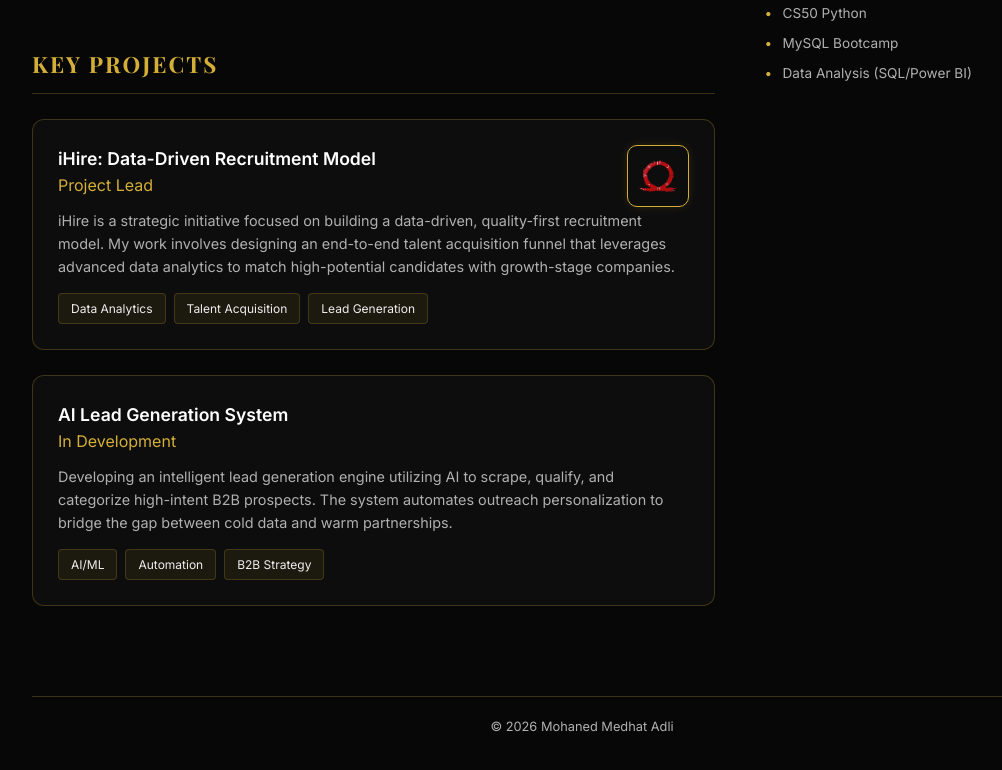
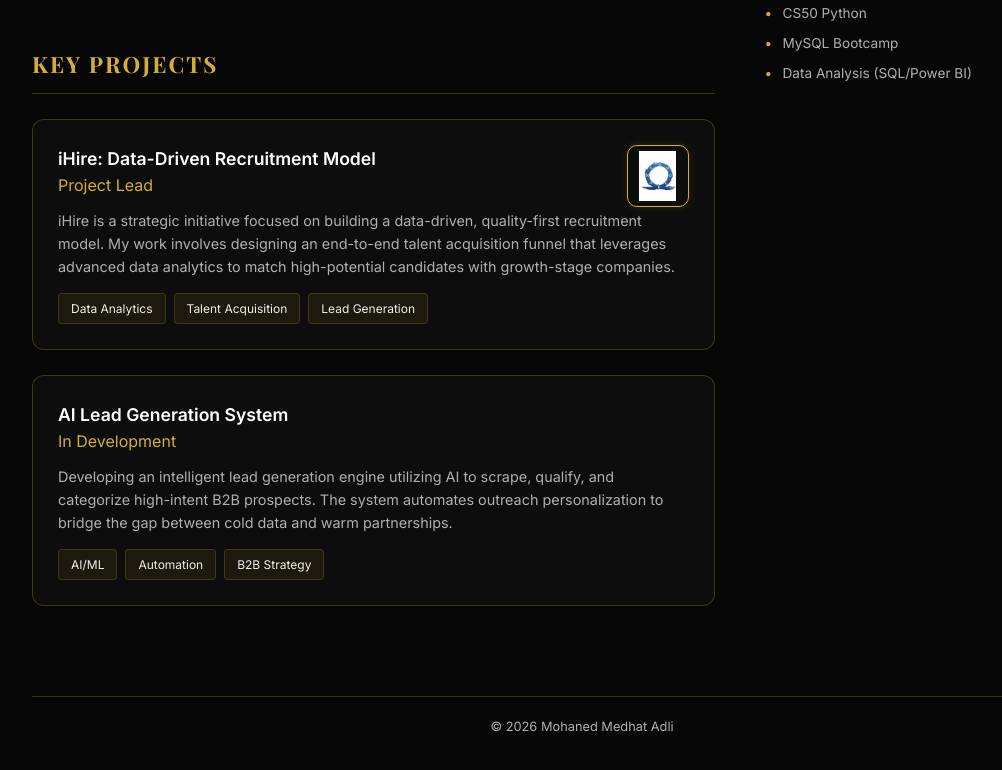
Before and after one commit to mohanedmedhat/mohanedmedhat.github.io, a plain HTML site: page index.html in a window 1280 px wide. Shown: the part 1843-2613 px from the top of the page, without its empty margins (58-1060 px from the left). Drawn offline with nearby package versions, Linux system fonts and the light colour scheme.

Commit message:
Update index.html

```diff
--- a/index.html
+++ b/index.html
@@ -5,7 +5,7 @@
     <meta name="viewport" content="width=device-width, initial-scale=1.0">
     <title>Mohaned Medhat Adli | Portfolio</title>
 
-    <link rel="icon" type="image/png" href="gow.png">
+    <link rel="icon" type="image/png" href="gow4.png">
 
     <link href="https://fonts.googleapis.com/css2?family=Playfair+Display:wght@700&family=Inter:wght@300;400;600&display=swap" rel="stylesheet">
     <link rel="stylesheet" href="https://cdnjs.cloudflare.com/ajax/libs/font-awesome/6.0.0/css/all.min.css">
@@ -312,7 +312,7 @@
                 <section class="reveal">
                     <h2>Key Projects</h2>
                     <div class="exp-item">
-                        <img src="gow.png" class="project-logo" alt="iHire Logo">
+                        <img src="gow4.png" class="project-logo" alt="iHire Logo">
                         <span class="role">iHire: Data-Driven Recruitment Model</span>
                         <span class="company">Project Lead</span>
 
```
